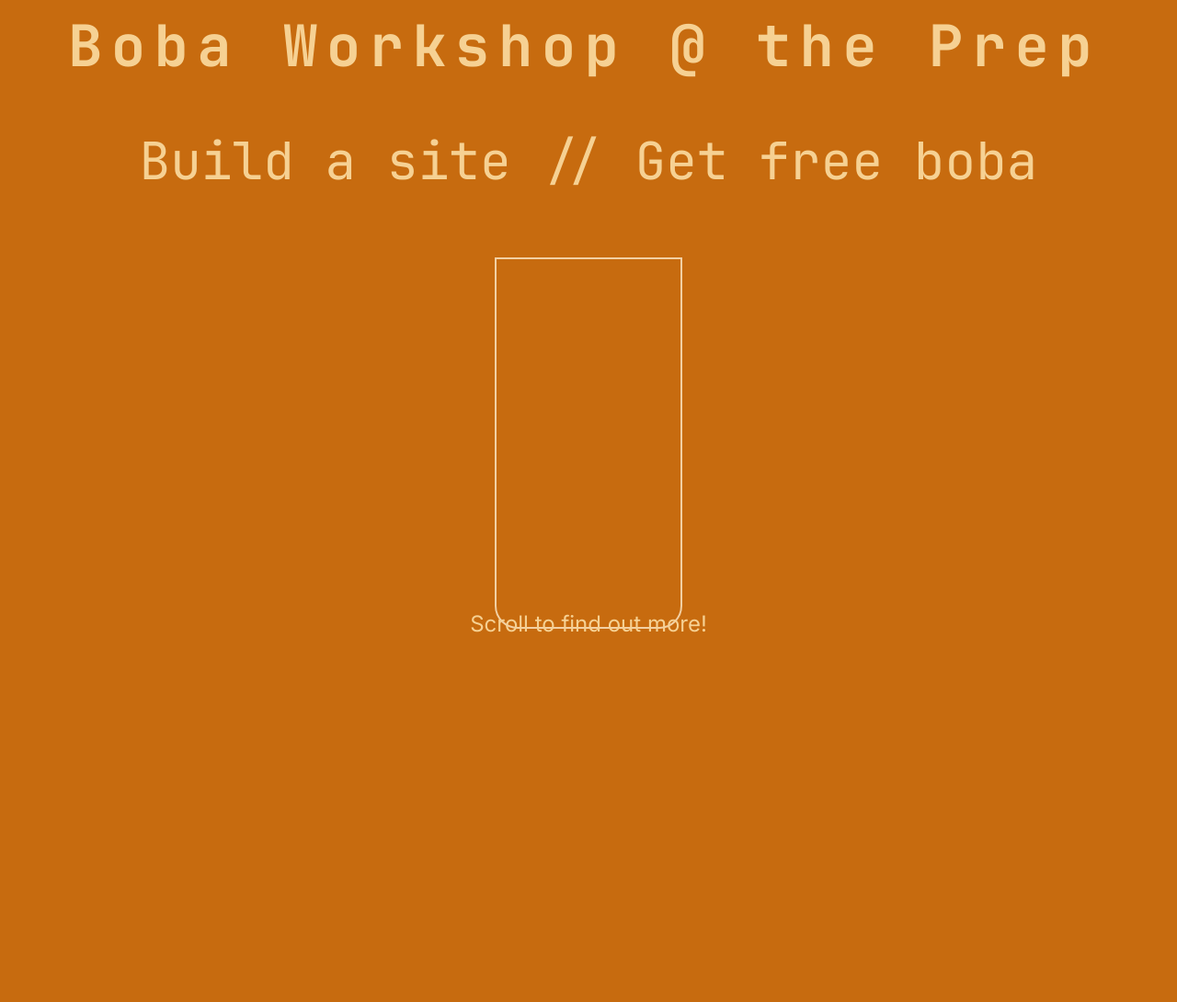
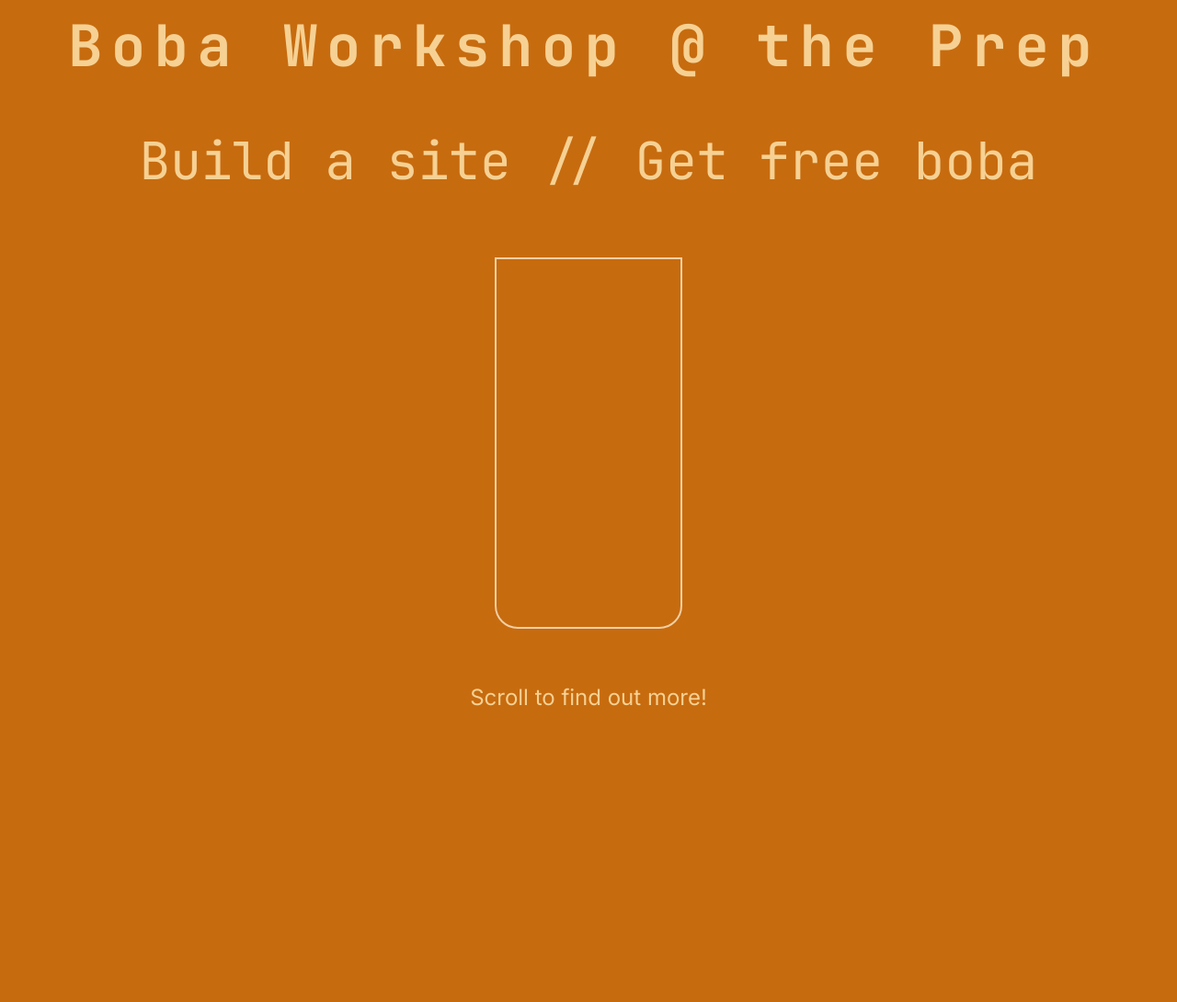
Before and after one commit to thecashmoney/fpa-boba, a plain HTML site: page index.html in a window 1280 px wide. Shown: the top 1090 px of the page at 92% size. Drawn offline with Linux system fonts and the light colour scheme.

Commit message:
todo: add boba anim

```diff
--- a/styles.css
+++ b/styles.css
@@ -76,7 +76,7 @@ h3 {
 
 .disappearOnScroll {
     position: fixed;
-    top: 80%;
+    top: 90%;
 }
 
 /* typewriter effect from https://css-tricks.com/snippets/css/typewriter-effect/ */
```
